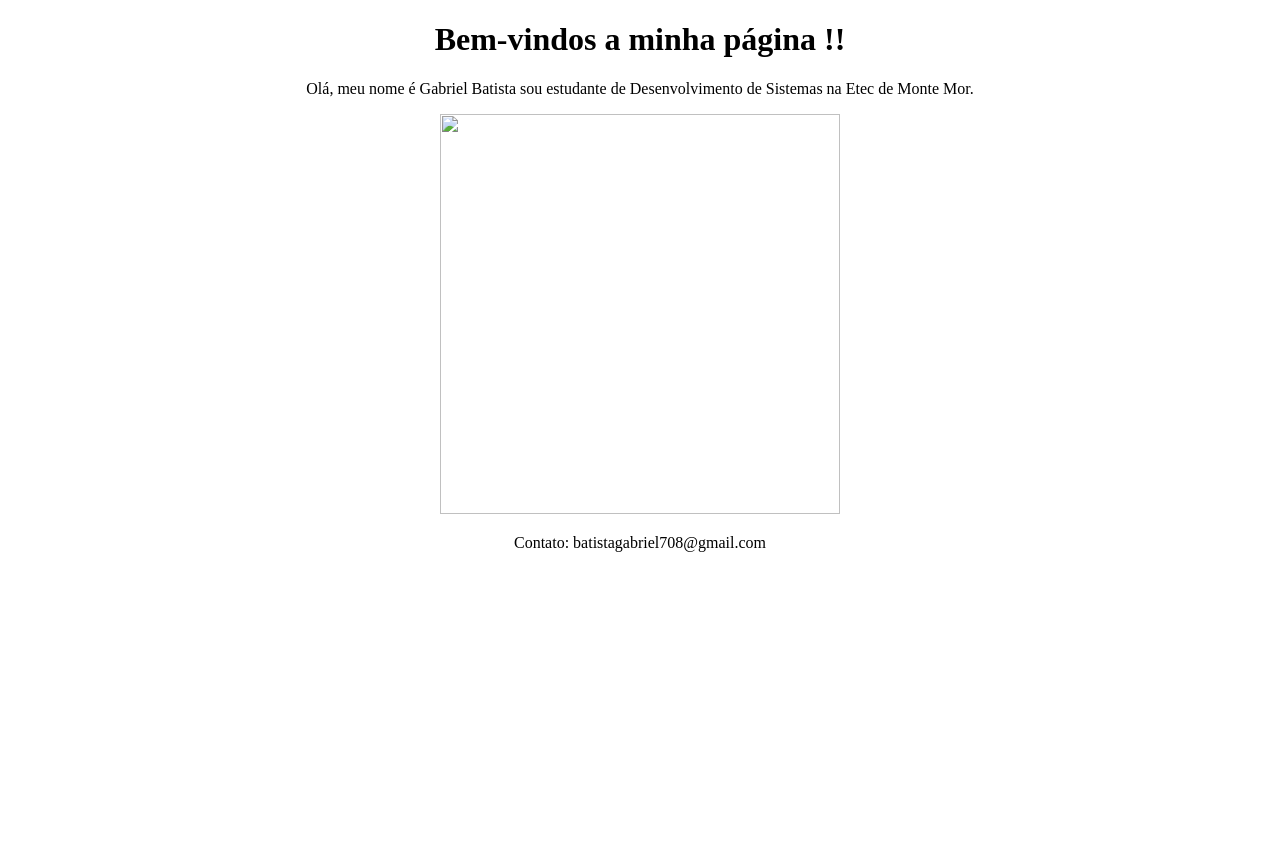
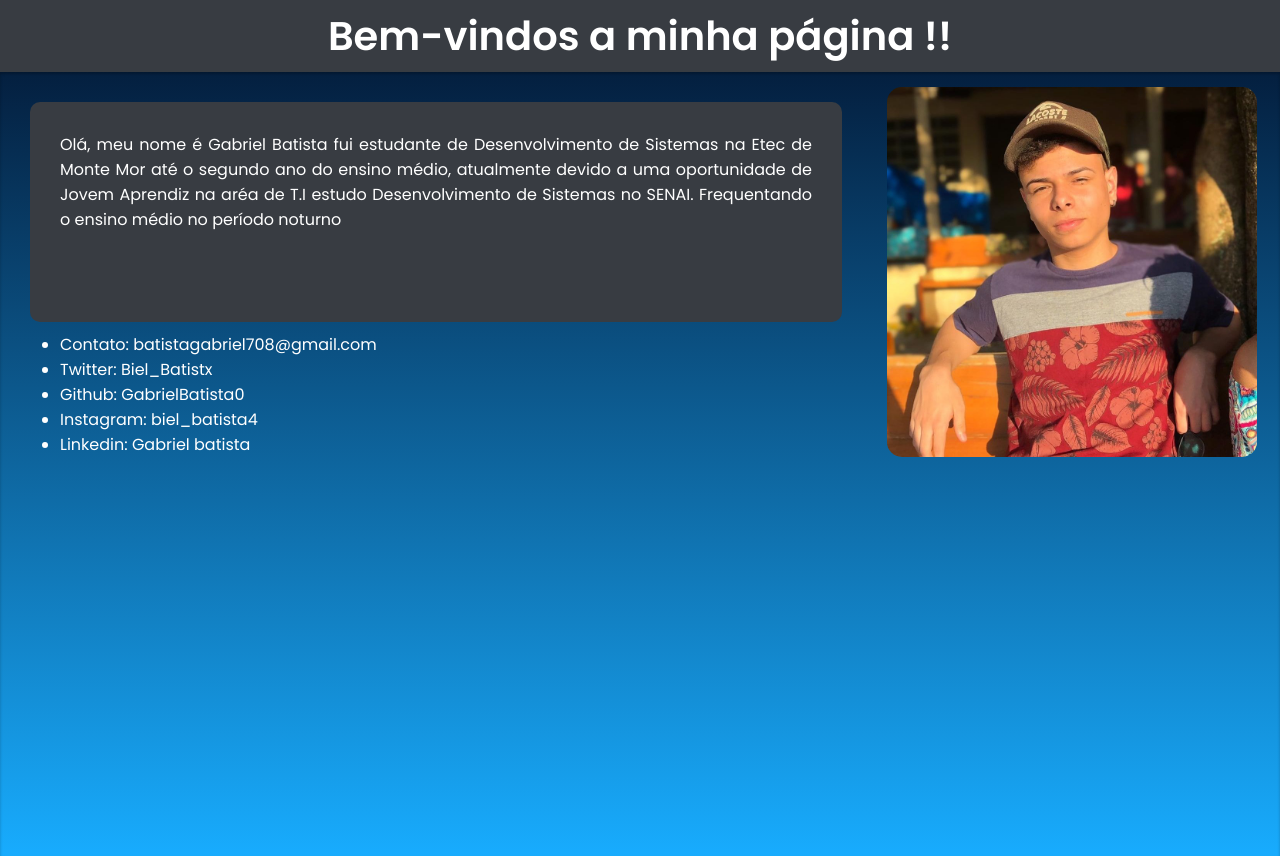
Before and after one commit to GabrielBatista0/GabrielBatista0, a plain HTML site: page index.html in a window 1280 px wide. Before the commit the page ends 800 px from the top, so only its background shows below. Drawn offline with Linux system fonts and the light colour scheme.

Commit message:
Site pessoal foi atualizado2022

```diff
--- /dev/null
+++ b/css/styles.css
@@ -0,0 +1,50 @@
+*{
+    margin: 0;
+    padding: 0;
+    box-sizing: border-box;
+    font-family: 'Poppins', sans-serif;
+    text-decoration: none;
+    color: rgb(255, 255, 255);
+}
+
+header {
+min-height: 9vh;
+display: flex;
+align-items: center;
+justify-content: center;
+background-color: #383c42 ;
+
+}
+header h1{
+    font-size: 2.5em;
+    color: #fff;
+}
+
+main{
+    width: 100%;
+    min-height: 98vh;
+    background: linear-gradient(to top,#18acfe, #041f3f);
+    display: flex;
+    justify-content: center;
+    box-shadow: inset 0px 2px 3px rgba(0, 0, 1, 0.25);
+}
+
+img{
+    border-radius: 30px;
+    margin-right: 8px;
+    padding: 15px;
+}
+
+.texto{
+    margin: 30px;
+    margin-bottom: 10px;
+    padding: 30px;
+    height: 28%;
+    background-color: #383c42 ;
+    border-radius: 10px;
+
+}
+
+ul{
+   margin-left: 60px;
+}
--- a/index.html
+++ b/index.html
@@ -3,23 +3,46 @@
 
 <head>
 <meta name="gabriel">
-
+	<link rel = "stylesheet" href= "./css/styles.css">
+    <link rel="preconnect" href="https://fonts.googleapis.com">
+    <link href="https://fonts.googleapis.com/css2?family=Poppins:wght@400;600&display=swap" rel="stylesheet">
 <meta charset="UTF-8">
 
 <title> Minha página pessoal </title>
 </head>
 
 <body>
+<header>
+<h1 style =" text-align: center;"> Bem-vindos a minha página !!</h1>
+</header>
+	<main>
+		<div>
+			<p class="texto" style =" text-align: justify;"> Olá, meu nome é Gabriel Batista fui estudante de Desenvolvimento de Sistemas na Etec de Monte Mor até o segundo ano do ensino médio, atualmente devido a uma oportunidade de Jovem Aprendiz na aréa de T.I estudo Desenvolvimento de Sistemas no SENAI. Frequentando o ensino médio no período noturno </p>
+			<ul>
+				<li>
+					Contato: <a href= "https://mail.google.com" target= "_blank"> batistagabriel708@gmail.com </a>
+				</li>
+				<li>
+					Twitter: <a href= "https://twitter.com/Biel_Batistx" target= "_blank"> Biel_Batistx </a>
+				</li>
+				<li>
+					Github: <a href= "https://github.com/GabrielBatista0/GabrielBatista0" target= "_blank"> GabrielBatista0 </a>
+				</li>
+				<li>
+					Instagram: <a href= "https://www.instagram.com/biel_batista4/" target= "_blank"> biel_batista4 </a>
+				</li>
+				<li>
+					Linkedin: <a href= "https://www.linkedin.com/in/gabriel-batista-9b7019232" target= "_blank"> Gabriel batista </a>
+				</li>
+			</ul>
+		</div>
 
-<h1 style =" text-align: center;"> Bem-vindos a minha página !!</h1>
+			<div class="img">
+				<a href= "https://www.linkedin.com/in/gabriel-batista-9b7019232" target= "_blank">
+					<img src = "/Imagens/perfil1.jpg" width="400" height= "400">
+				</a>
+			</div>
+	</main>
 
-	<p style =" text-align: center;"> Olá, meu nome é Gabriel Batista sou estudante de Desenvolvimento de Sistemas na Etec de Monte Mor. </p>
-
-	<center>
-		<a href= "https://etecmontemor.com.br" target= "_blank">
-			<img src = "sitepessoal/Imagens/perfil1.jpg" width="400" height= "400">
-		</a>
-		<p> Contato: batistagabriel708@gmail.com </P>
-	</center>
 </body>
 <html>
```
